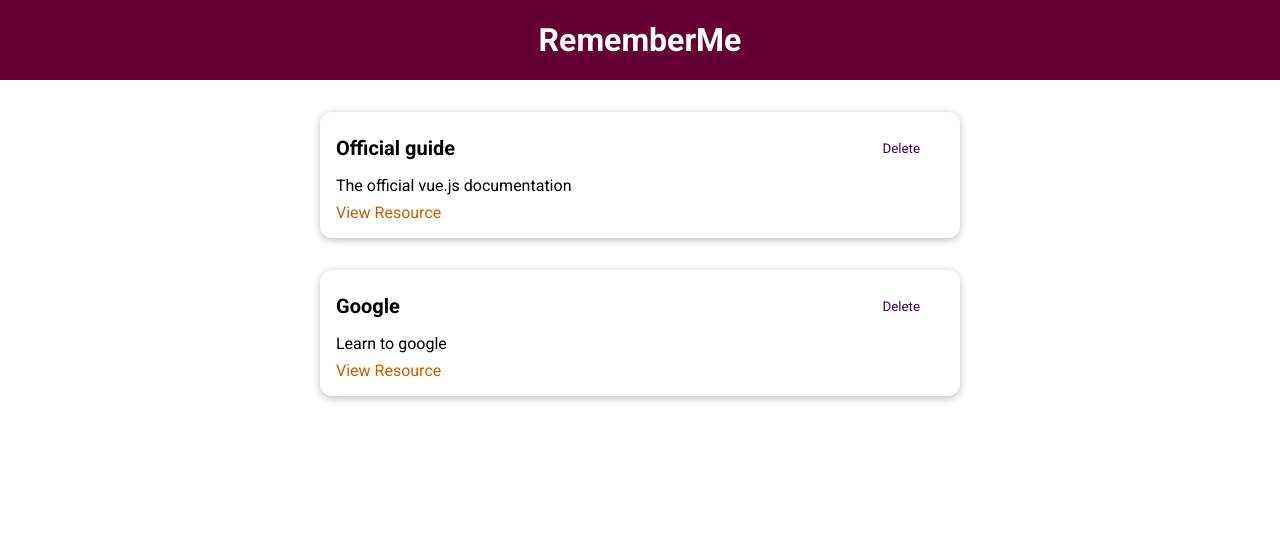
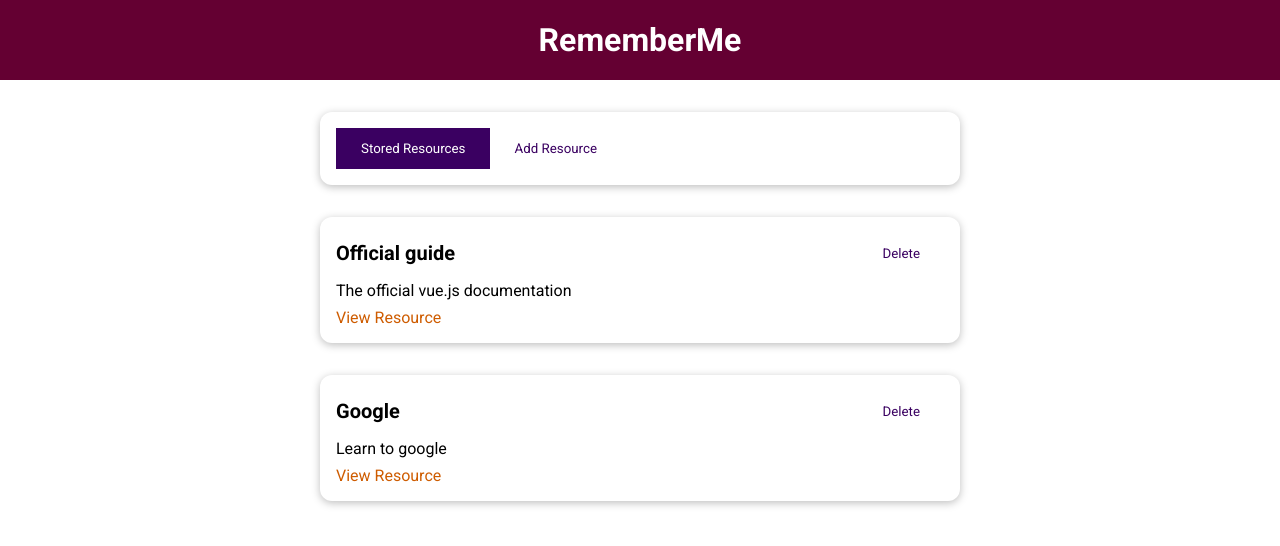
Before and after one commit to bogdanGR/the-learning-resources-app, a Vue app: page / in a window 1280 px wide. Shown: the top 546 px of the page. Built offline with nearby package versions, Linux system fonts and the light colour scheme.

Commit message:
dynamic componenets as tabs and adding style

```diff
--- a/src/App.vue
+++ b/src/App.vue
@@ -1,35 +1,18 @@
 <template>
     <the-header title="RememberMe"></the-header>
-    <stored-resource :resources="storedResources"></stored-resource>
+    <the-resources></the-resources>
 </template>
 
 <script>
 
-import StoredResource from './componenets/learning-resources/StoredResource.vue';
 import TheHeader from './componenets/layouts/TheHeader.vue';
+import TheResources from './componenets/learning-resources/TheResources.vue';
+
 export default {
     components: {
-        StoredResource,
-        TheHeader
+        TheHeader,
+        TheResources
     },
-    data() {
-        return {
-            storedResources: [
-                {
-                    id: 'official-guide',
-                    title: 'Official guide',
-                    description: 'The official vue.js documentation',
-                    link: 'https://vuejs.org'
-                },
-                                {
-                    id: 'google',
-                    title: 'Google',
-                    description: 'Learn to google',
-                    link: 'https://google.com'
-                }
-            ]
-        };
-    }
 }
 </script>
 
--- /dev/null
+++ b/src/componenets/learning-resources/AddResource.vue
@@ -0,0 +1,3 @@
+<template>
+    <h2>Add Resource</h2>
+</template>
--- a/src/componenets/learning-resources/StoredResource.vue
+++ b/src/componenets/learning-resources/StoredResource.vue
@@ -13,7 +13,7 @@
 
 import LearningResource from './LearningResource.vue';
 export default {
-    props: ['resources'],
+    inject: ['resources'],
     components: {
             LearningResource,
         }
--- /dev/null
+++ b/src/componenets/learning-resources/TheResources.vue
@@ -0,0 +1,58 @@
+<template>
+    <base-card>
+        <base-button @click="setSelectedTab('stored-resource')" :mode="storedResButtonMode">Stored
+            Resources</base-button>
+        <base-button @click="setSelectedTab('add-resource')" :mode="addResButtonMode">Add Resource</base-button>
+    </base-card>
+    <component :is="selectedTab"></component>
+</template>
+
+<script>
+import StoredResource from './StoredResource.vue';
+import AddResource from './AddResource.vue';
+
+export default {
+    components: {
+        StoredResource,
+        AddResource
+    },
+    data() {
+        return {
+            selectedTab: 'stored-resource',
+            storedResources: [
+                {
+                    id: 'official-guide',
+                    title: 'Official guide',
+                    description: 'The official vue.js documentation',
+                    link: 'https://vuejs.org'
+                },
+                {
+                    id: 'google',
+                    title: 'Google',
+                    description: 'Learn to google',
+                    link: 'https://google.com'
+                }
+            ]
+        };
+    },
+    provide() {
+        return {
+            resources: this.storedResources,
+       }
+    },
+    computed: {
+        storedResButtonMode() {
+            return this.selectedTab === 'stored-resource' ? null : 'flat';
+        },
+        addResButtonMode() {
+            return this.selectedTab === 'add-resource' ? null : 'flat';
+        }
+    },
+    methods: {
+        setSelectedTab(tab) {
+            this.selectedTab = tab;
+        }
+    }
+
+ }
+</script>
```
